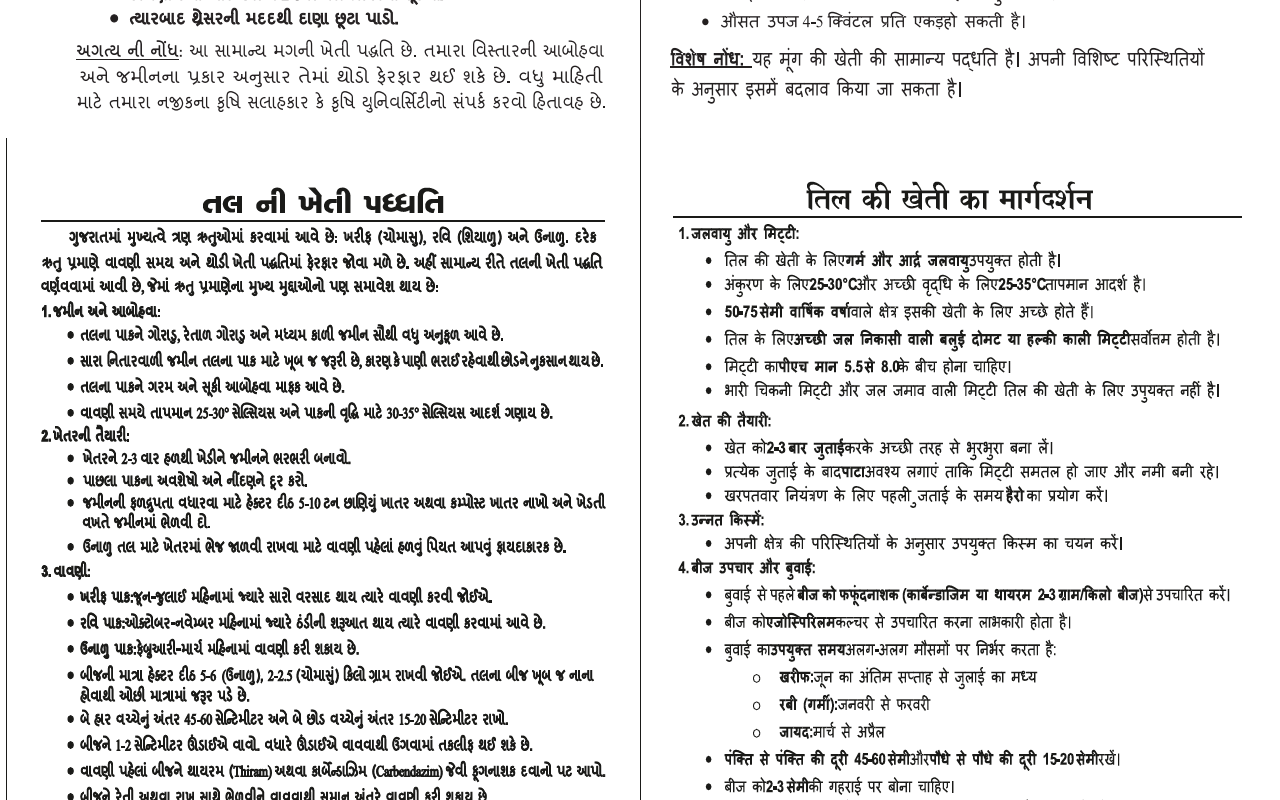
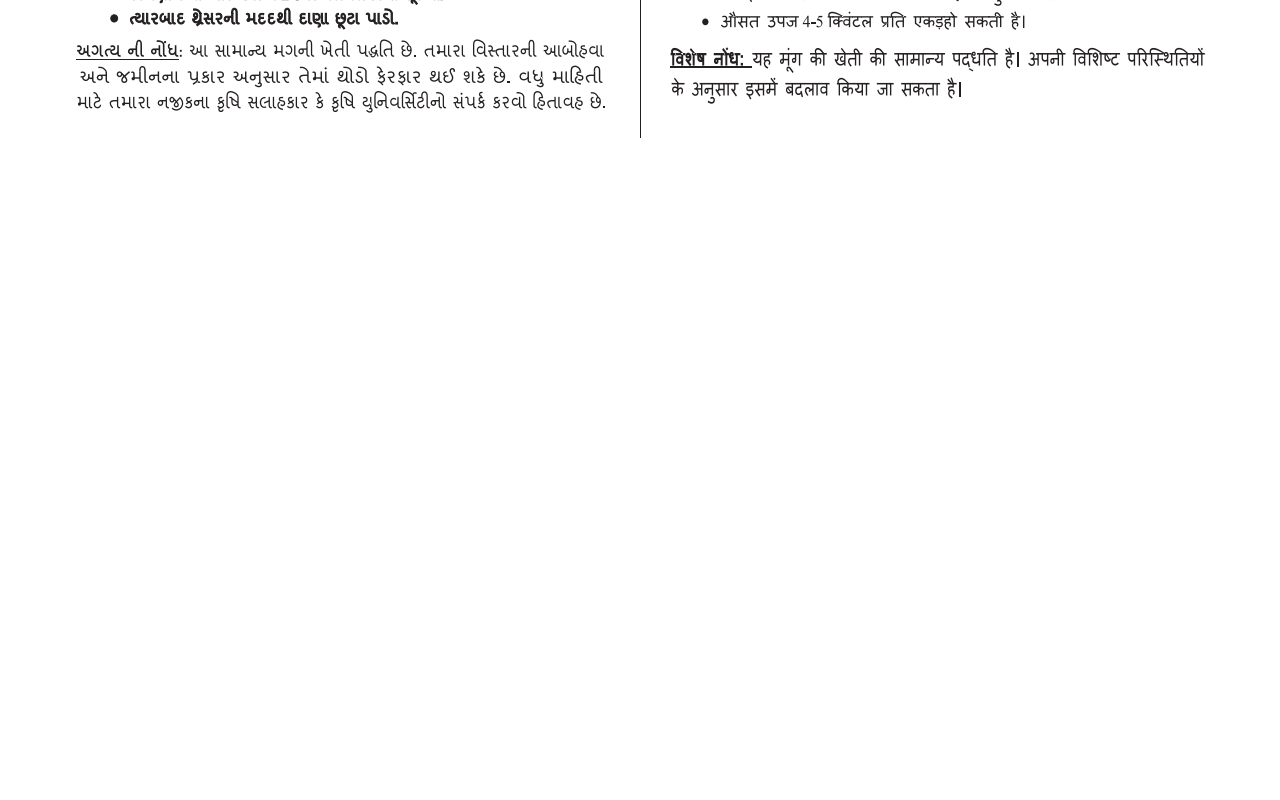
Before and after one commit to KrishKalavadia50/reliance-mung, a React (Create React App) app: page / in a window 1280 px wide. Shown: the part 1340-2140 px from the top of the page. After the commit the page ends 1478 px from the top, so only its background shows below. Built offline with nearby package versions, Linux system fonts and the light colour scheme.

Commit message:
Update Moog component and styles

```diff
--- a/package.json
+++ b/package.json
@@ -10,6 +10,7 @@
     "chart.js": "^4.5.1",
     "react": "^19.2.3",
     "react-dom": "^19.2.3",
+    "react-router-dom": "^6.30.2",
     "react-scripts": "5.0.1",
     "web-vitals": "^2.1.4"
   },
--- a/src/Main.jsx
+++ b/src/Main.jsx
@@ -8,7 +8,7 @@ function Main() {
     <div>
       {/* <Moog /> */}
       <Mung />
-      <Til />
+      {/* <Til /> */}
     </div>
   )
 }
--- a/src/components/Til.jsx
+++ b/src/components/Til.jsx
@@ -3,7 +3,7 @@ import React from 'react'
 function Til() {
   return (
     <div>
-      <img src='/images/Til.png' alt='TIL' style={{display: 'block', margin: 'auto'}}/>
+      <img src="/images/Til.png" alt="Til" style={{display: 'block', margin: 'auto'}}/>
     </div>
   )
 }
```
Also changed, not shown: 1 other file (tests, documents, lock files or other folders).
